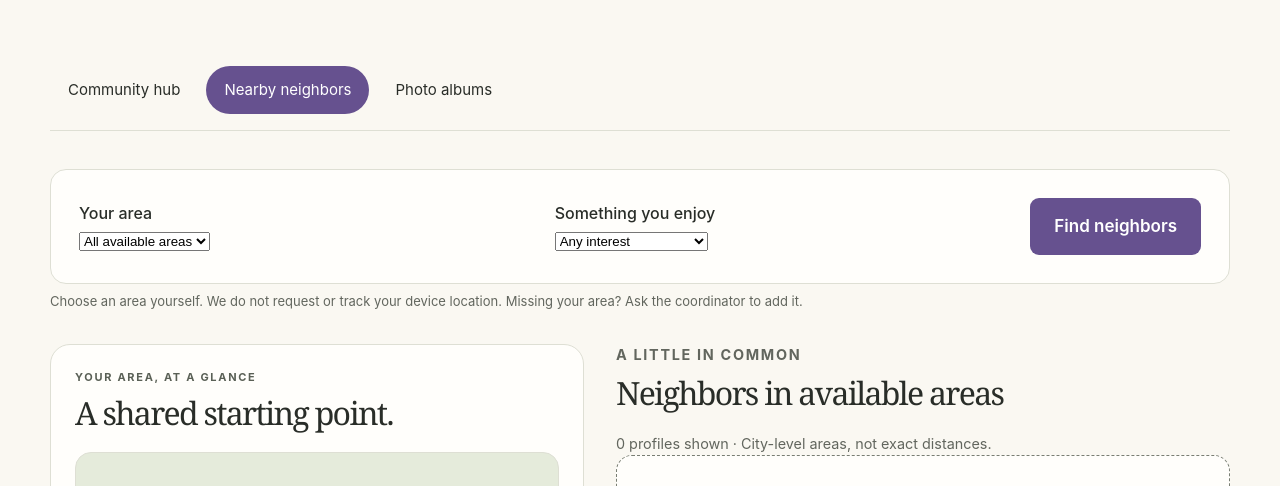
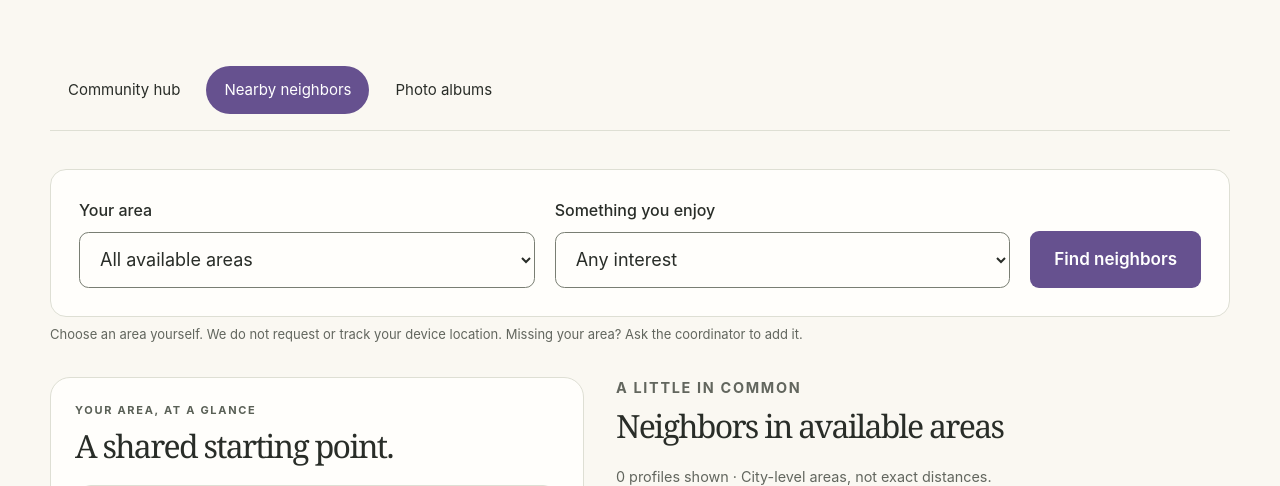
Before and after one commit to alwayscheery/techneighbor, a Django app: page /neighbors/ in a window 1280 px wide. Shown: the part 510-996 px from the top of the page. Run offline with Django 5.2, Linux system fonts and the light colour scheme; data that the repository does not hold is empty.

Commit message:
Make neighborhood filters easier to read and select

```diff
--- a/static/neighbors.css
+++ b/static/neighbors.css
@@ -23,3 +23,5 @@
 .neighbor-setup-steps { padding-left: 1.5rem; line-height: 1.8; }.neighbor-setup-steps li { margin-bottom: 1rem; }
 html[data-text-size="175"] .neighbor-layout, html[data-text-size="200"] .neighbor-layout { grid-template-columns: minmax(0,1fr); }
 @media (max-width: 850px) { .neighbor-layout { grid-template-columns: minmax(0,1fr); }.neighbor-map { min-height: 22rem; } }
+.neighbor-filters select { display: block; width: 100%; max-width: 100%; min-height: 3.5rem; padding: .8rem 1rem; border-radius: .6rem; border: 1px solid var(--control-border); background: var(--white); color: var(--ink); font: inherit; margin-top: .5rem; }
+.neighbor-filters select:focus-visible { outline: 3px solid var(--purple); outline-offset: 3px; }
```
